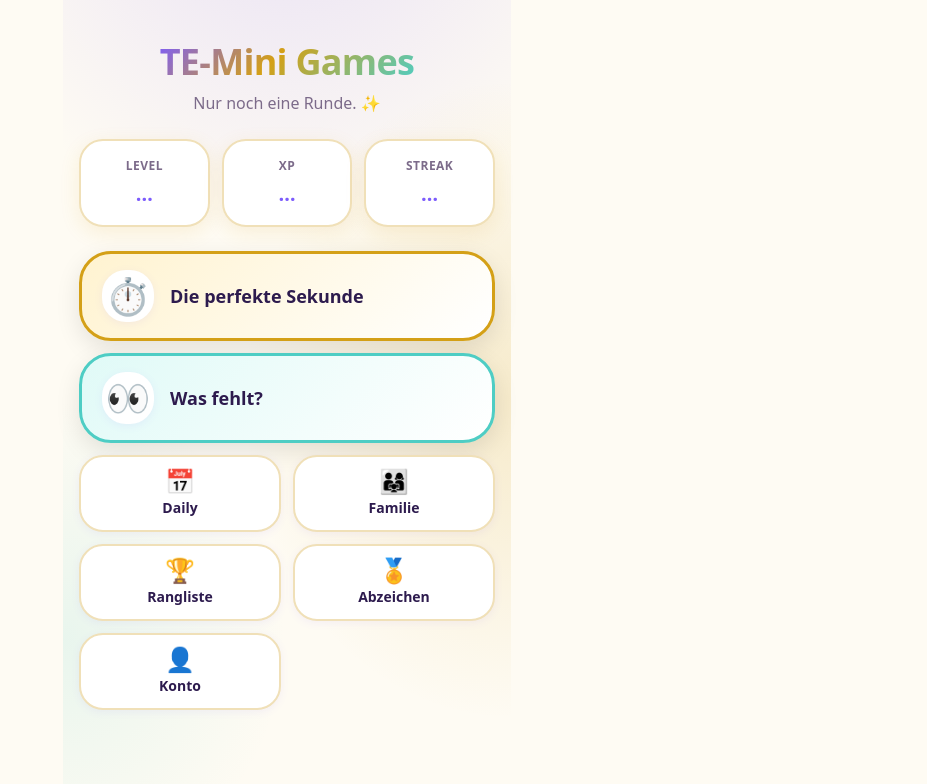
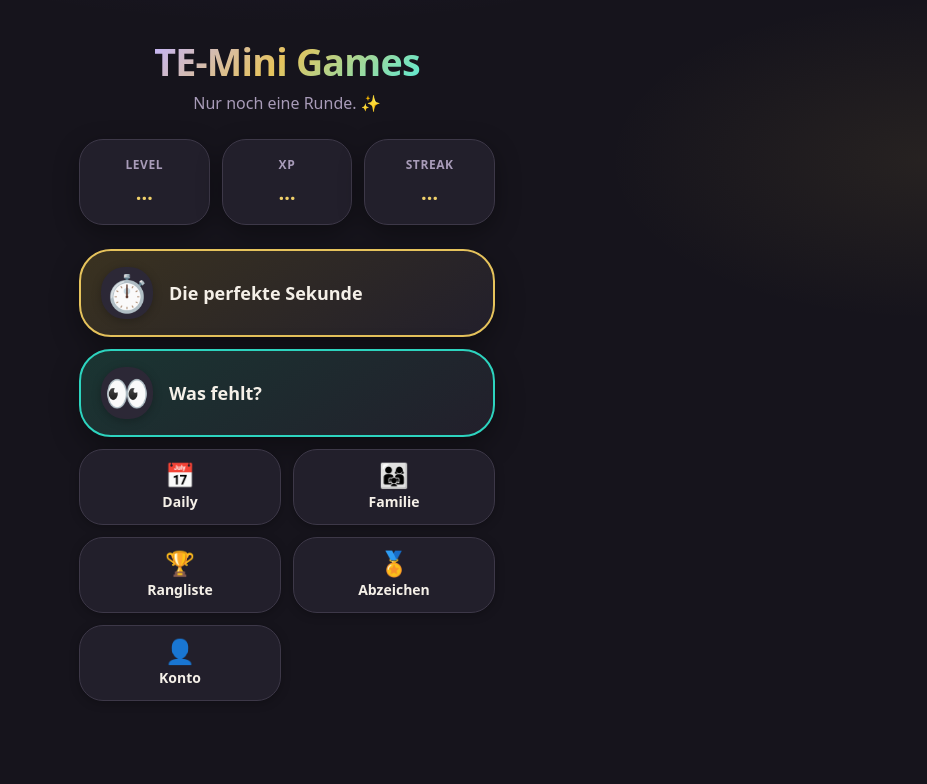
Before and after one commit to TE-Tools/TE-Mini-Games, a React (Vite) app: page / in a window 1280 px wide. Shown: the top 784 px of the page, without its empty margins (353-1280 px from the left). Built offline with nearby package versions, Linux system fonts and the light colour scheme; no server answers.

Commit message:
style: soft-dark default background + UI polish; fix GameDefinition types

```diff
--- a/src/pages/HomePage.module.css
+++ b/src/pages/HomePage.module.css
@@ -8,10 +8,6 @@
   margin: 0 auto;
   width: 100%;
   gap: var(--space-6);
-  background:
-    radial-gradient(ellipse 80% 50% at 50% -20%, rgb(124 92 252 / 0.18), transparent),
-    radial-gradient(ellipse 60% 40% at 100% 50%, rgb(212 160 23 / 0.18), transparent),
-    radial-gradient(ellipse 50% 30% at 0% 80%, rgb(78 205 196 / 0.12), transparent);
 }
 
 .header {
@@ -20,14 +16,14 @@
 }
 
 .title {
-  font-size: clamp(1.75rem, 6vw, 2.25rem);
+  font-size: clamp(1.85rem, 6.5vw, 2.35rem);
   font-weight: 800;
   letter-spacing: -0.02em;
-  background: linear-gradient(135deg, #7c5cfc 0%, #d4a017 45%, #4ecdc4 100%);
+  background: linear-gradient(135deg, #c4b5fd 0%, #e6c35c 48%, #5eead4 100%);
   -webkit-background-clip: text;
   background-clip: text;
   color: transparent;
-  line-height: 1.2;
+  line-height: 1.15;
 }
 
 .tagline {
@@ -53,21 +49,21 @@
   background: var(--color-bg-elevated);
   border-radius: var(--radius-xl);
   box-shadow: var(--shadow-md);
-  border: 2px solid var(--color-border);
+  border: 1px solid var(--color-border);
 }
 
 .statLabel {
   font-size: var(--text-xs);
   font-weight: 700;
   text-transform: uppercase;
-  letter-spacing: 0.04em;
+  letter-spacing: 0.05em;
   color: var(--color-text-muted);
 }
 
 .statValue {
   font-size: var(--text-xl);
   font-weight: 800;
-  color: var(--color-primary);
+  color: var(--color-gold-deep);
 }
 
 .actions {
@@ -81,17 +77,18 @@
   display: flex;
   align-items: center;
   gap: var(--space-4);
-  min-height: 5rem;
+  min-height: 5.25rem;
   padding: var(--space-4) var(--space-5);
   border-radius: var(--radius-2xl);
   font-weight: 700;
   font-size: var(--text-lg);
   color: var(--color-text);
   box-shadow: var(--shadow-game);
-  border: 3px solid transparent;
+  border: 2px solid transparent;
   transition:
     transform var(--transition-fast),
-    box-shadow var(--transition-fast);
+    box-shadow var(--transition-fast),
+    border-color var(--transition-fast);
   text-decoration: none;
 }
 
@@ -105,12 +102,12 @@
 }
 
 .gameButton[data-game='perfect-second'] {
-  background: linear-gradient(135deg, var(--color-game-a-soft), #fff);
+  background: linear-gradient(145deg, var(--color-game-a-soft), var(--color-bg-elevated));
   border-color: var(--color-game-a);
 }
 
 .gameButton[data-game='what-is-missing'] {
-  background: linear-gradient(135deg, var(--color-game-b-soft), #fff);
+  background: linear-gradient(145deg, var(--color-game-b-soft), var(--color-bg-elevated));
   border-color: var(--color-game-b);
 }
 
@@ -122,9 +119,10 @@
   display: flex;
   align-items: center;
   justify-content: center;
-  background: var(--color-bg-elevated);
+  background: var(--color-surface);
   border-radius: var(--radius-xl);
   box-shadow: var(--shadow-sm);
+  flex-shrink: 0;
 }
 
 .gameName {
@@ -145,10 +143,10 @@
   align-items: center;
   justify-content: center;
   gap: var(--space-1);
-  min-height: 4.5rem;
+  min-height: 4.75rem;
   padding: var(--space-3);
   background: var(--color-bg-elevated);
-  border: 2px solid var(--color-border);
+  border: 1px solid var(--color-border);
   border-radius: var(--radius-xl);
   font-weight: 700;
   font-size: var(--text-sm);
--- a/src/styles/global.css
+++ b/src/styles/global.css
@@ -12,11 +12,21 @@ html {
   font-size: 16px;
   -webkit-text-size-adjust: 100%;
   height: 100%;
+  color-scheme: dark;
+}
+
+html[data-theme='light'] {
+  color-scheme: light;
 }
 
 body {
   font-family: var(--font-sans);
   background-color: var(--color-bg);
+  background-image:
+    radial-gradient(ellipse 90% 60% at 50% -30%, rgb(124 92 252 / 0.14), transparent 55%),
+    radial-gradient(ellipse 50% 40% at 100% 20%, rgb(230 195 92 / 0.08), transparent 50%),
+    radial-gradient(ellipse 45% 35% at 0% 90%, rgb(45 212 191 / 0.07), transparent 50%);
+  background-attachment: fixed;
   color: var(--color-text);
   line-height: 1.5;
   min-height: 100%;
@@ -51,6 +61,11 @@ a {
   text-decoration: none;
 }
 
+ul,
+ol {
+  list-style: none;
+}
+
 :focus-visible {
   outline: 3px solid var(--color-primary);
   outline-offset: 2px;
@@ -67,7 +82,6 @@ a {
   }
 }
 
-/* Utility */
 .sr-only {
   position: absolute;
   width: 1px;
--- a/src/styles/tokens.css
+++ b/src/styles/tokens.css
@@ -1,28 +1,31 @@
 :root {
-  /* Soft, playful – purple + gold (no pink) */
-  --color-bg: #fefbf3;
-  --color-bg-elevated: #ffffff;
-  --color-surface: #fff8e7;
-  --color-border: #f0e0b8;
-  --color-text: #2d1b4e;
-  --color-text-muted: #7c6b8a;
-  --color-primary: #7c5cfc;
-  --color-primary-hover: #6547e8;
-  --color-primary-text: #ffffff;
-  --color-success: #22c55e;
-  --color-warning: #e6a817;
-  --color-danger: #f43f5e;
-  --color-accent: #06b6d4;
-  --color-streak: #e6a817;
-  --color-game-a: #d4a017;
-  --color-game-a-soft: #fff3d0;
-  --color-game-b: #4ecdc4;
-  --color-game-b-soft: #e0faf7;
-  --color-daily: #f5c518;
+  /*
+   * Default: soft dark (leichter dunkler Hintergrund)
+   * Gold + purple accents – kid-friendly, modern
+   */
+  --color-bg: #16141c;
+  --color-bg-elevated: #221f2b;
+  --color-surface: #2c2836;
+  --color-border: #3d3848;
+  --color-text: #f5f0e8;
+  --color-text-muted: #a89bb8;
+  --color-primary: #a78bfa;
+  --color-primary-hover: #c4b5fd;
+  --color-primary-text: #16141c;
+  --color-success: #34d399;
+  --color-warning: #e6c35c;
+  --color-danger: #fb7185;
+  --color-accent: #2dd4bf;
+  --color-streak: #e6c35c;
+  --color-game-a: #e6c35c;
+  --color-game-a-soft: #3a3220;
+  --color-game-b: #2dd4bf;
+  --color-game-b-soft: #1a3532;
+  --color-daily: #e6c35c;
   --color-family: #a78bfa;
-  --color-gold: #d4a017;
-  --color-gold-light: #ffe9a8;
-  --color-gold-deep: #b8860b;
+  --color-gold: #e6c35c;
+  --color-gold-light: #4a4020;
+  --color-gold-deep: #f0d06a;
 
   --space-1: 0.25rem;
   --space-2: 0.5rem;
@@ -52,62 +55,56 @@
   --text-3xl: 1.875rem;
   --text-4xl: 2.25rem;
 
-  --shadow-sm: 0 2px 8px rgb(124 92 252 / 0.08);
-  --shadow-md: 0 6px 20px rgb(212 160 23 / 0.12);
-  --shadow-lg: 0 12px 32px rgb(124 92 252 / 0.14);
-  --shadow-game: 0 8px 24px rgb(0 0 0 / 0.1);
+  --shadow-sm: 0 2px 10px rgb(0 0 0 / 0.25);
+  --shadow-md: 0 8px 24px rgb(0 0 0 / 0.35);
+  --shadow-lg: 0 16px 40px rgb(0 0 0 / 0.4);
+  --shadow-game: 0 10px 28px rgb(0 0 0 / 0.35);
 
   --touch-min: 48px;
   --transition-fast: 150ms ease;
   --transition-normal: 250ms ease;
 }
 
-@media (prefers-color-scheme: dark) {
-  :root {
-    --color-bg: #1a1520;
-    --color-bg-elevated: #2a2335;
-    --color-surface: #3d3448;
-    --color-border: #5a4f40;
-    --color-text: #fefbf3;
-    --color-text-muted: #c4b5d4;
-    --color-primary: #a78bfa;
-    --color-primary-hover: #c4b5fd;
-    --color-primary-text: #1a1520;
-    --color-game-a: #e6c35c;
-    --color-game-a-soft: #4a3d1a;
-    --color-game-b-soft: #1e3d3a;
-    --color-gold: #e6c35c;
-    --color-gold-light: #5c4a1a;
-    --color-gold-deep: #c9a227;
-  }
-}
-
 [data-theme='light'] {
-  --color-bg: #fefbf3;
+  --color-bg: #f7f4ef;
   --color-bg-elevated: #ffffff;
-  --color-surface: #fff8e7;
-  --color-border: #f0e0b8;
-  --color-text: #2d1b4e;
-  --color-text-muted: #7c6b8a;
+  --color-surface: #f0ebe3;
+  --color-border: #e0d8cc;
+  --color-text: #1c1830;
+  --color-text-muted: #6b6280;
   --color-primary: #7c5cfc;
   --color-primary-hover: #6547e8;
   --color-primary-text: #ffffff;
-  --color-game-a: #d4a017;
-  --color-game-a-soft: #fff3d0;
+  --color-game-a: #c9a227;
+  --color-game-a-soft: #fff6d6;
+  --color-game-b: #14b8a6;
+  --color-game-b-soft: #d5f5f0;
+  --color-gold: #c9a227;
+  --color-gold-light: #ffe9a8;
+  --color-gold-deep: #9a7b12;
+  --shadow-sm: 0 2px 8px rgb(28 24 48 / 0.06);
+  --shadow-md: 0 6px 20px rgb(28 24 48 / 0.1);
+  --shadow-lg: 0 12px 32px rgb(28 24 48 / 0.12);
+  --shadow-game: 0 8px 24px rgb(28 24 48 / 0.1);
 }
 
 [data-theme='dark'] {
-  --color-bg: #1a1520;
-  --color-bg-elevated: #2a2335;
-  --color-surface: #3d3448;
-  --color-border: #5a4f40;
-  --color-text: #fefbf3;
-  --color-text-muted: #c4b5d4;
+  --color-bg: #16141c;
+  --color-bg-elevated: #221f2b;
+  --color-surface: #2c2836;
+  --color-border: #3d3848;
+  --color-text: #f5f0e8;
+  --color-text-muted: #a89bb8;
   --color-primary: #a78bfa;
   --color-primary-hover: #c4b5fd;
-  --color-primary-text: #1a1520;
+  --color-primary-text: #16141c;
   --color-game-a: #e6c35c;
-  --color-game-a-soft: #4a3d1a;
+  --color-game-a-soft: #3a3220;
+  --color-game-b: #2dd4bf;
+  --color-game-b-soft: #1a3532;
+  --color-gold: #e6c35c;
+  --color-gold-light: #4a4020;
+  --color-gold-deep: #f0d06a;
 }
 
 @media (prefers-reduced-motion: reduce) {
```
Also changed, not shown: src/games/types.ts (+17 -1 lines).
